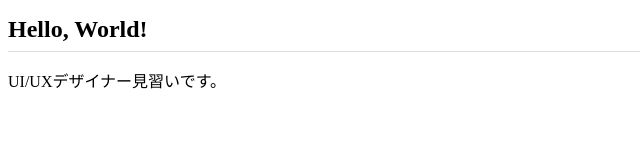
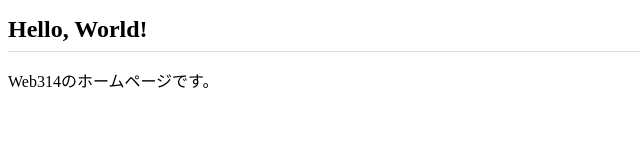
Before and after one commit to website314/website314.github.io, a plain HTML site: page index.html in a window 1280 px wide. Shown: the full height of the page, 0-640 px from the left. Drawn offline with Linux system fonts and the light colour scheme.

Commit message:
Add files via upload

```diff
--- a/index.html
+++ b/index.html
@@ -7,6 +7,6 @@
 </head>
 <body>
   <h1>Hello, World!</h1>
-  <p>UI/UXデザイナー見習いです。</p>
+  <p>Web314のホームページです。</p>
 </body>
 </html>
```
